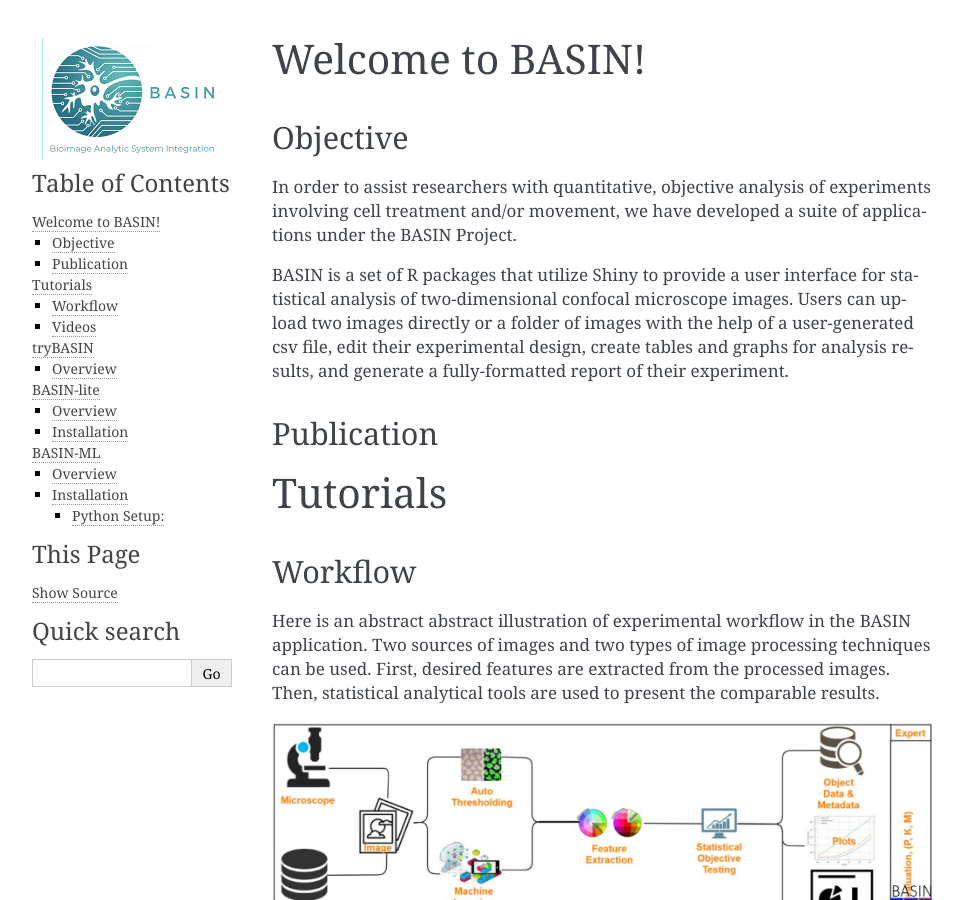
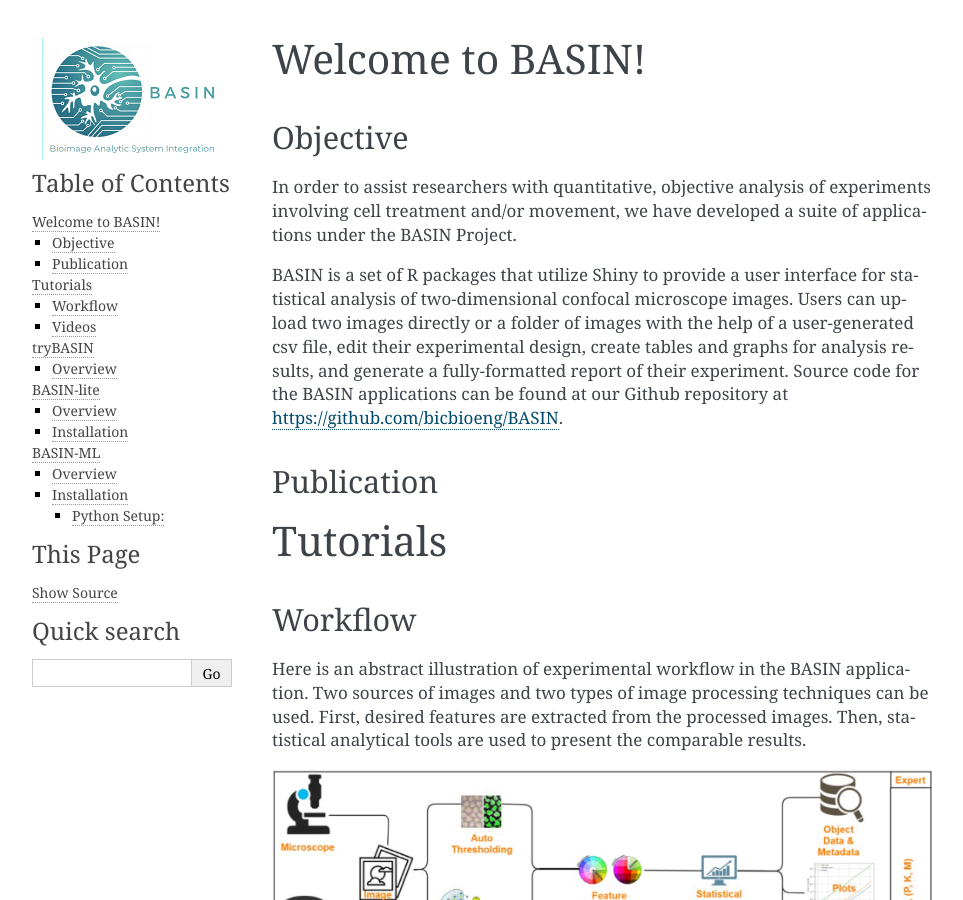
Before and after one commit to bicbioeng/bicbioeng-appstore, a Sphinx documentation site: the page built from docs/index.rst, in a window 1280 px wide and 900 px high. Shown: the whole window, without its empty margins (148-1111 px from the left). Built offline with Sphinx 7.4.7, drawn with Linux system fonts in a browser that asks for light colours.

Commit message:
Update index.rst

```diff
--- a/docs/index.rst
+++ b/docs/index.rst
@@ -15,7 +15,8 @@ for statistical analysis of two-dimensional confocal microscope images. Users
 can upload two images directly or a folder of images with the help of a
 user-generated csv file, edit their experimental design, create tables and
 graphs for analysis results, and generate a fully-formatted report of their
-experiment.
+experiment. Source code for the BASIN applications can be found at our Github
+repository at https://github.com/bicbioeng/BASIN.
 
 ------------
 Publication
@@ -29,7 +30,7 @@ Tutorials
 Workflow
 ---------
 
-Here is an abstract abstract illustration of experimental workflow in the BASIN application. Two sources of images and two types of image processing techniques can be used.
+Here is an abstract illustration of experimental workflow in the BASIN application. Two sources of images and two types of image processing techniques can be used.
 First, desired features are extracted from the processed images. Then, statistical analytical tools are used to present the comparable results.
 
 .. image:: figure1.png
```
